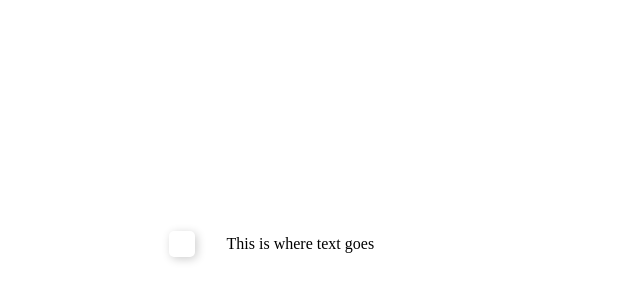
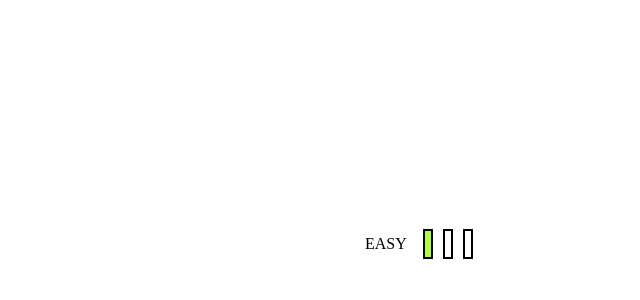
Before and after one commit to Uchiha-Itachi0/Mai_Kisi_Ko_Development_nahi_pdhta, a Next.js app in the folder Web Development/password-generator/: page / in a window 1280 px wide. Shown: the part 156-456 px from the top of the page, without its empty margins (221-861 px from the left). Built offline with nearby package versions, Linux system fonts and the light colour scheme.

Commit message:
Done with the difficulty component

```diff
--- /dev/null
+++ b/Web Development/password-generator/Components/DifficultyMeter.tsx
@@ -0,0 +1,61 @@
+import type { NextPage } from "next";
+import styled from "styled-components";
+
+interface Props {
+    TEXT: string;
+    BORDER_LENGTH: string;
+    BORDER_COLOR: string;
+    BACKGROUND_COLOR: string;
+    DIFFICULTY_NUMBER: number;
+}
+
+interface styleProps {
+    BORDER_LENGTH: string;
+    BORDER_COLOR: string;
+    BACKGROUND_COLOR: string;
+}
+const DifficultyMeterStyle = styled.div<styleProps>`
+  display: flex;
+  gap: 1em;
+  justify-content: center;
+  align-items: center;
+    .difficulty_meter_container{
+      display: flex;
+      gap: .6em;
+      span{
+        display: inline-block;
+        width: .5vw;
+        height: 2vw;
+        background: ${({BACKGROUND_COLOR}) => BACKGROUND_COLOR};
+        border: ${({BORDER_LENGTH, BORDER_COLOR}) => `${BORDER_LENGTH} solid ${BORDER_COLOR}`};
+      }
+
+      .transparent{
+        background: transparent;
+      }
+    }
+
+`;
+
+const DifficultyMeter: NextPage<Props> = ({
+    TEXT = "EASY",
+    BORDER_COLOR = "#000",
+    BORDER_LENGTH = "2px",
+    BACKGROUND_COLOR = "#ADFF2F",
+    DIFFICULTY_NUMBER = 1
+                                          }) => {
+    return (
+        <DifficultyMeterStyle BORDER_LENGTH={BORDER_LENGTH}
+                              BORDER_COLOR={BORDER_COLOR}
+                              BACKGROUND_COLOR={BACKGROUND_COLOR}>
+            <h1 className="difficulty_meter_heading">{TEXT}</h1>
+            <div className="difficulty_meter_container">
+                <span className = {DIFFICULTY_NUMBER >= 1 ? "" : "transparent"}></span>
+                <span className = {DIFFICULTY_NUMBER >= 2 ? "" : "transparent"}></span>
+                <span className = {DIFFICULTY_NUMBER >= 3 ? "" : "transparent"}></span>
+            </div>
+        </DifficultyMeterStyle>
+    );
+}
+
+export default DifficultyMeter;
--- a/Web Development/password-generator/pages/index.tsx
+++ b/Web Development/password-generator/pages/index.tsx
@@ -5,11 +5,13 @@ import DisplayPassword from "../Components/DisplayPassword";
 import Button from "../Components/Button";
 import Range from "../Components/Range";
 import CheckBox from "../Components/CheckBox";
+import DifficultyMeter from "../Components/DifficultyMeter";
 
 const Home: NextPage = () => {
   return (
       <>
-          <CheckBox />
+          <DifficultyMeter />
+          {/*<CheckBox />*/}
           {/*<Range />*/}
           {/*<Button />*/}
          {/*<DisplayPassword />*/}
```
